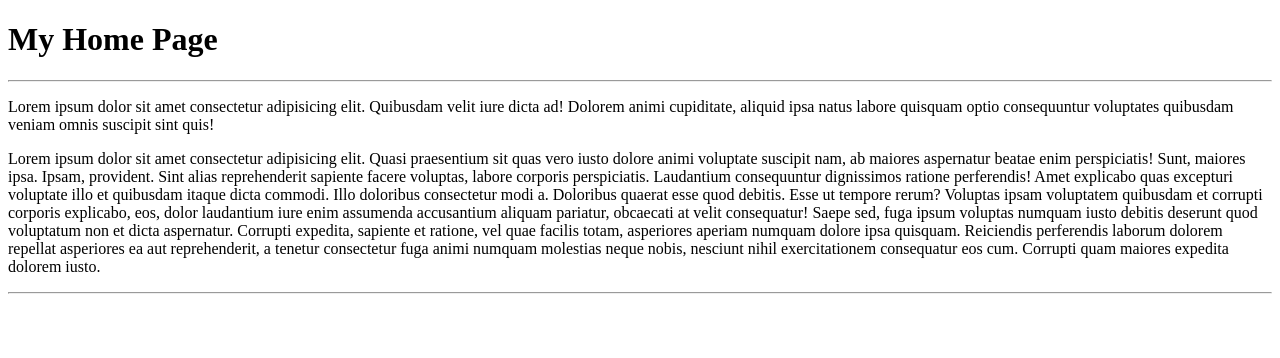
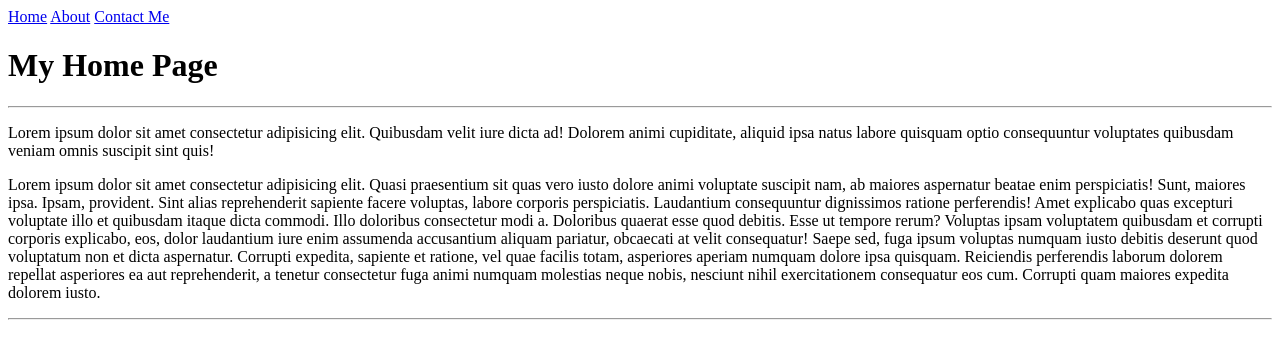
Before and after one commit to AK47-Hub/Natthaphong.github.io, a plain HTML site: page index.html in a window 1280 px wide. Drawn offline with Linux system fonts and the light colour scheme.

Commit message:
add menu

```diff
--- a/index.html
+++ b/index.html
@@ -6,6 +6,9 @@
   <title>Natthaphong Website</title>
 </head>
 <body>
+  <a href="index.html">Home</a>
+  <a href="about.html">About</a>
+  <a href="contact.html">Contact Me</a>
   <h1>My Home Page</h1>
   <hr>
   <p>Lorem ipsum dolor sit amet consectetur adipisicing elit. Quibusdam velit iure dicta ad! Dolorem animi cupiditate, aliquid ipsa natus labore quisquam optio consequuntur voluptates quibusdam veniam omnis suscipit sint quis!</p>
```
